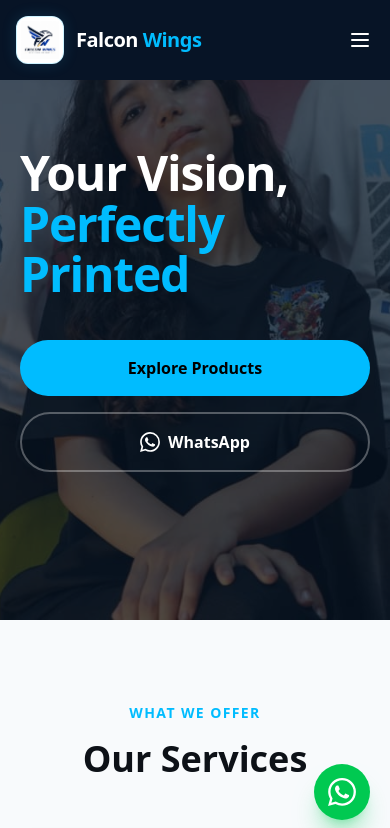
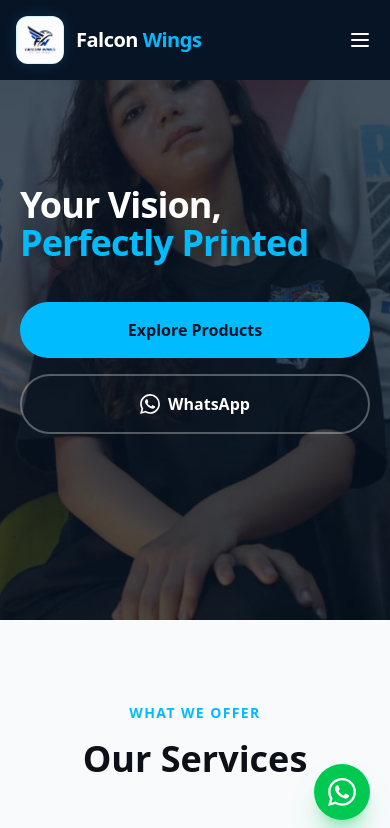
Before and after one commit to salaheddinefathi/falcon_wings, a Next.js app: page / in a window 390 px wide. Shown: the top 828 px of the page. Built offline with nearby package versions, Linux system fonts and the light colour scheme.

Commit message:
Fix hero: smaller mobile text, auto-width buttons

```diff
--- a/src/components/Hero.tsx
+++ b/src/components/Hero.tsx
@@ -28,16 +28,16 @@ export default function Hero() {
             transition={{ duration: 0.7 }}
             className="w-full"
           >
-            <h1 className="max-w-[360px] text-5xl font-black leading-[1.05] tracking-tight text-white sm:max-w-xl sm:text-6xl md:text-7xl lg:text-8xl">
+            <h1 className="text-4xl font-black leading-[1.05] tracking-tight text-white sm:text-5xl md:text-6xl lg:text-7xl xl:text-8xl">
               Your Vision,
               <br />
               <span className="text-sky-400">Perfectly Printed</span>
             </h1>
 
-            <div className="flex flex-col sm:flex-row gap-4 w-full mt-10">
+            <div className="flex flex-col sm:flex-row gap-4 mt-10">
               <a
                 href="#products"
-                className="flex w-full max-w-md items-center justify-center rounded-full bg-sky-400 px-6 py-4 font-bold text-black hover:bg-sky-300 transition-colors"
+                className="inline-flex items-center justify-center rounded-full bg-sky-400 px-8 py-4 font-bold text-[#071426] hover:bg-sky-300 transition-colors"
               >
                 Explore Products
               </a>
@@ -45,7 +45,7 @@ export default function Hero() {
                 href="https://wa.me/212675847037"
                 target="_blank"
                 rel="noopener noreferrer"
-                className="flex w-full max-w-md items-center justify-center rounded-full border-2 border-white/30 px-6 py-4 font-bold text-white hover:border-sky-400 hover:text-sky-400 transition-colors"
+                className="inline-flex items-center justify-center rounded-full border-2 border-white/30 px-8 py-4 font-bold text-white hover:border-sky-400 hover:text-sky-400 transition-colors"
               >
                 <svg className="w-5 h-5 mr-2 shrink-0" fill="currentColor" viewBox="0 0 24 24">
                   <path d="M17.472 14.382c-.297-.149-1.758-.867-2.03-.967-.273-.099-.471-.148-.67.15-.197.297-.767.966-.94 1.164-.143.199-.347.223-.644.075-.297-.15-1.255-.463-2.39-1.475-.883-.788-1.48-1.761-1.653-2.059-.173-.297-.018-.458.13-.606.134-.133.298-.347.446-.52.149-.174.198-.298.298-.497.099-.198.05-.371-.025-.52-.075-.149-.669-1.612-.916-2.207-.242-.579-.487-.5-.669-.51-.173-.008-.371-.01-.57-.01-.198 0-.52.074-.792.372-.272.297-1.04 1.016-1.04 2.479 0 1.462 1.065 2.875 1.213 3.074.149.198 2.096 3.2 5.077 4.487.709.306 1.262.489 1.694.625.71.227 1.356.195 1.869.118.571-.085 1.758-.719 2.006-1.413.248-.694.248-1.289.173-1.413-.074-.124-.272-.198-.57-.347m-5.421 7.403h-.004a9.87 9.87 0 01-5.031-1.378l-.361-.214-3.741.982.998-3.648-.235-.374a9.86 9.86 0 01-1.51-5.26c.001-5.45 4.436-9.884 9.888-9.884 2.64 0 5.122 1.03 6.988 2.898a9.825 9.825 0 012.893 6.994c-.003 5.45-4.437 9.884-9.885 9.884m8.413-18.297A11.815 11.815 0 0012.05 0C5.495 0 .16 5.335.157 11.892c0 2.096.547 4.142 1.588 5.945L.057 24l6.305-1.654a11.882 11.882 0 005.683 1.448h.005c6.554 0 11.89-5.335 11.893-11.893a11.821 11.821 0 00-3.48-8.413z" />
```
